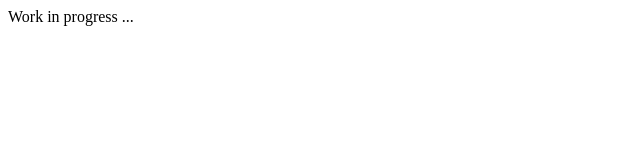
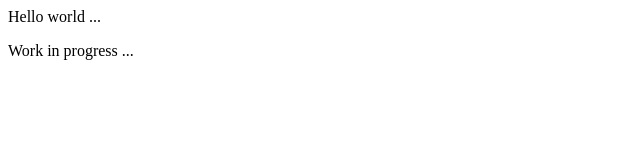
Before and after one commit to DerRobert-28/derrobert-28.github.io, a plain HTML site: page derrobert-28.github.io/index.html in a window 1280 px wide. Shown: the whole page, without its empty margins (0-640 px from the left). Drawn offline with Linux system fonts and the light colour scheme.

Commit message:
Update index.html

```diff
--- a/derrobert-28.github.io/index.html
+++ b/derrobert-28.github.io/index.html
@@ -3,6 +3,7 @@
 <title>DerRobert-28 - Documentations</title>
 </head>
 <body>
-Work in progress ...
+<p>Hello world ...</p>
+<p>Work in progress ...</p>
 </body>
 </html>
```
